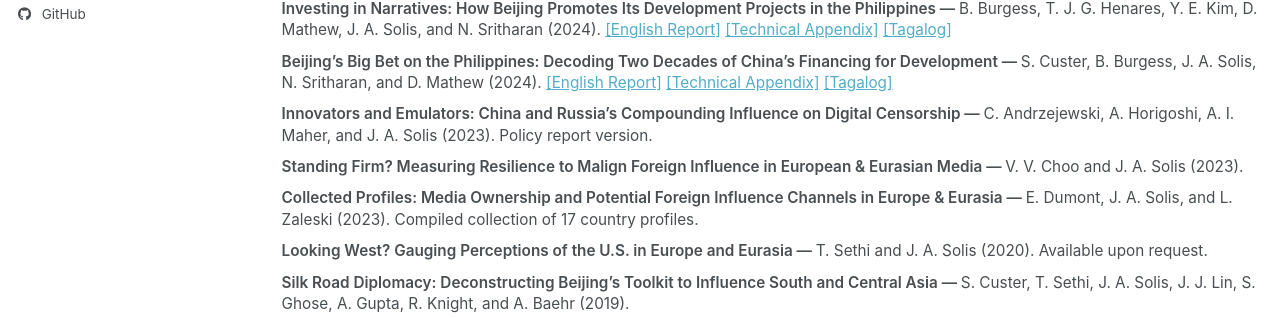
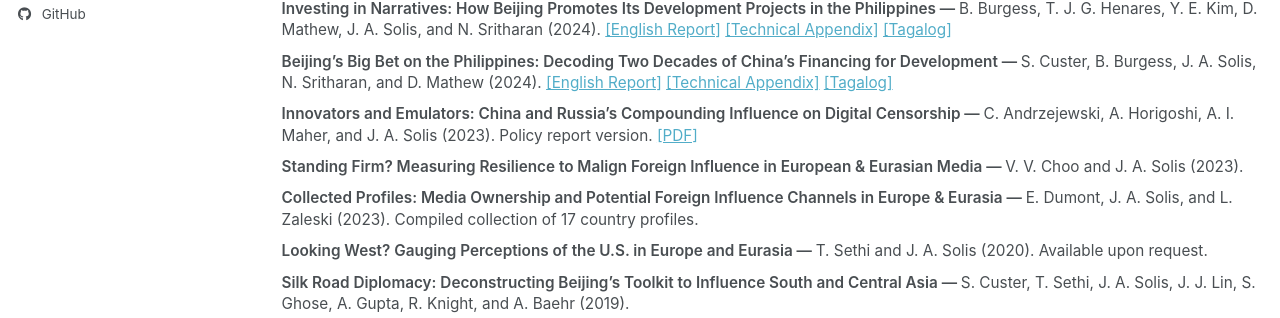
Before and after one commit to westbank-alchemy/westbank-alchemy.github.io, a Jekyll site: the page built from _pages/publications.html, in a window 1280 px wide and 900 px high, scrolled down 854 px. Shown: the part 487-805 px from the top of the window. Built offline with Jekyll 4.4.1, drawn with Linux system fonts in a browser that asks for light colours; a style sheet for code colours, icons or effects is not loaded.

Commit message:
Update publications.html

```diff
--- a/_pages/publications.html
+++ b/_pages/publications.html
@@ -309,11 +309,11 @@ author_profile: true
     Innovators and Emulators: China and Russia’s Compounding Influence on Digital Censorship
   </p>
   <p class="publication-authors">
-    C. Andrzejewski, A. Horigoshi, A. I. Maher,
-    and J. A. Solis (2023)
+    C. Andrzejewski, A. Horigoshi, A. I. Maher, and J. A. Solis (2023)
   </p>
   <p class="publication-source">
     Policy report version.
+    <a href="/files/innovators_emulators_2023.pdf">[PDF]</a>
   </p>
 </div>
 
```
